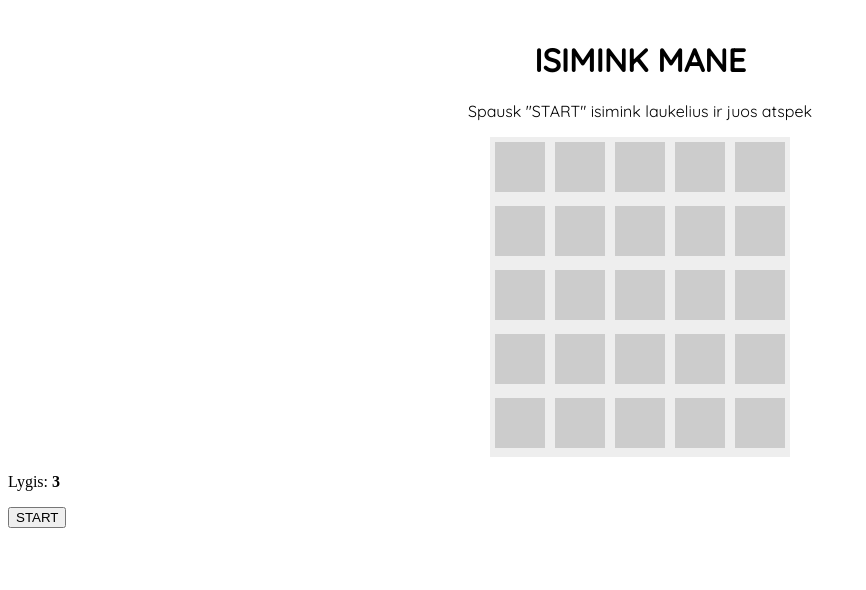
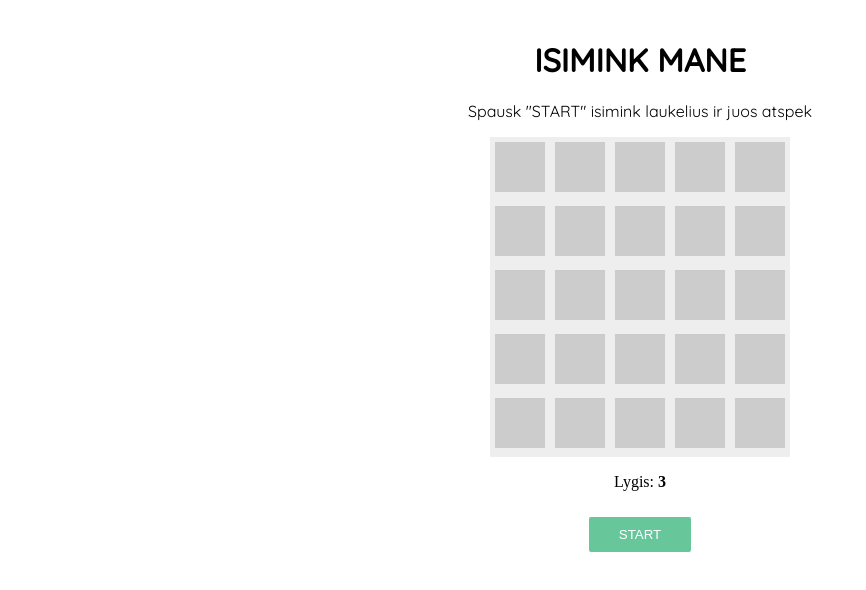
Before and after one commit to agotesman4/game-ISIMINK-MANE, a Vue app: page / in a window 1280 px wide. Shown: the top 590 px of the page, without its empty margins (0-866 px from the left). Built offline with nearby package versions, Linux system fonts and the light colour scheme.

Commit message:
added some styling, and ref to show exact value of the level

```diff
--- a/src/components/Board.vue
+++ b/src/components/Board.vue
@@ -1,27 +1,67 @@
 <template>
-  <div class="wrapper">
-    <BoardItem v-for="i in 25" :key="'item-' + i" />
+  <div class="board-wrapper">
+    <div class="board">
+      <BoardItem v-for="i in 25" :key="'item-' + i" />
+    </div>
+
+    <div class="play">
+      <p class="difficult">
+        Lygis: <strong>{{ difficult }}</strong>
+      </p>
+      <button class="btn">START</button>
+    </div>
   </div>
-
-  <p class="difficult">Lygis: <strong>3</strong></p>
-
-  <button>START</button>
 </template>
 
 <script>
 import BoardItem from "./BoardItem";
+import { ref } from "vue";
 
 export default {
   name: "Board",
   props: {},
-  components: { BoardItem },
+  components: {
+    BoardItem,
+  },
+  setup() {
+    const difficult = ref(3);
+
+    return {
+      difficult,
+    };
+  },
 };
 </script>
 
 <style scoped>
-.wrapper {
+.board-wrapper {
+  margin-bottom: 100px;
+}
+
+.board {
   width: 300px;
   background: #eee;
   margin: 0 auto;
 }
+
+.play {
+  margin: 0 auto;
+  text-align: center;
+  width: 300px;
+}
+
+.btn {
+  background: #42b983cc;
+  color: white;
+  border: none;
+  border-radius: 2px;
+  padding: 10px 30px;
+  margin: 10px 0;
+  cursor: pointer;
+  outline: none;
+}
+
+button:hover {
+  background: #42b983;
+}
 </style>
--- a/src/components/BoardItem.vue
+++ b/src/components/BoardItem.vue
@@ -2,9 +2,7 @@
   <span class="item"></span>
 </template>
 
-<script>
-export default {};
-</script>
+<script></script>
 
 <style scoped>
 .item {
@@ -12,8 +10,8 @@ export default {};
   width: 50px;
   height: 50px;
   background: #ccc;
+  margin: 5px;
   display: inline-block;
-  margin: 5px;
   cursor: pointer;
 }
 </style>
```
